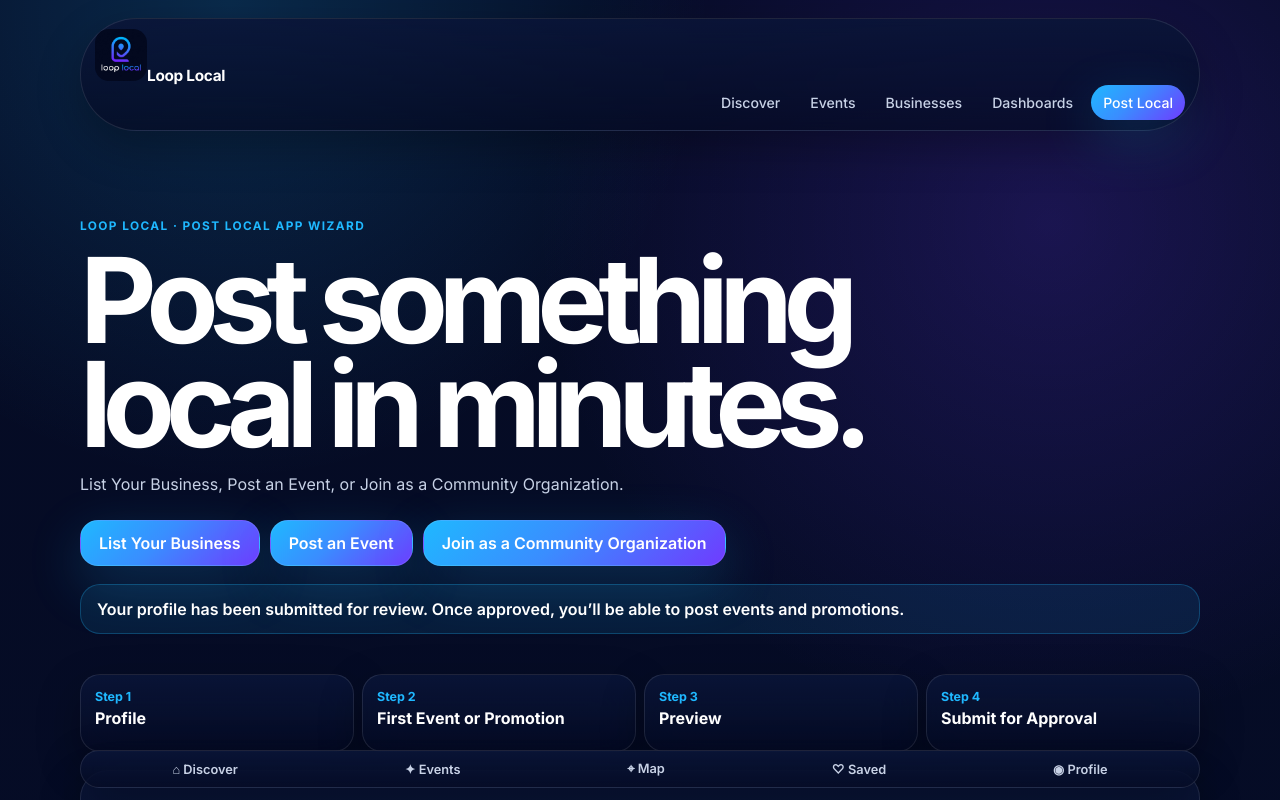
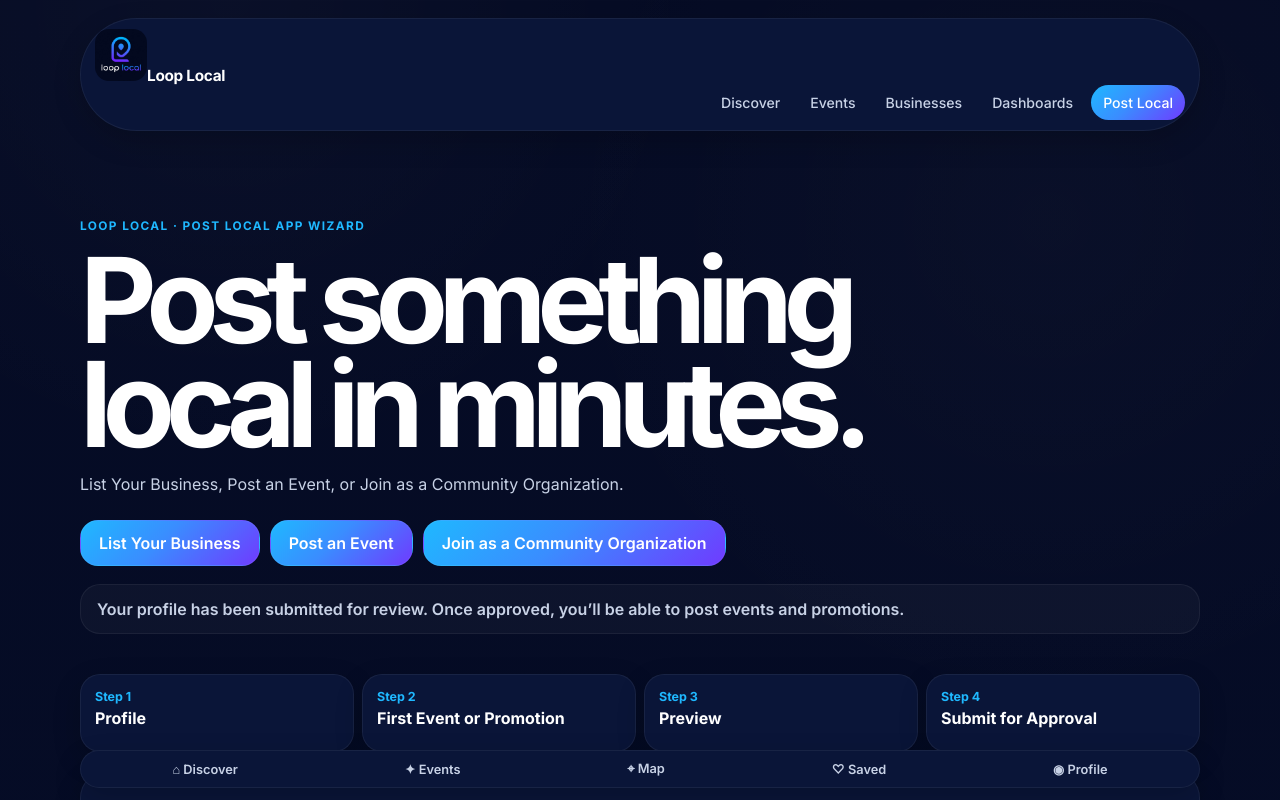
Before and after one commit to ryanwortham/loop-local, a Next.js app: page /post-local in a window 1280 px wide. Shown: the top 800 px of the page. Built offline with nearby package versions, Linux system fonts and the light colour scheme.

Commit message:
Refine Loop Local design system toward quiet premium UI

```diff
--- a/app/globals.css
+++ b/app/globals.css
@@ -10,15 +10,15 @@
   --ll-text-primary: #FFFFFF;
   --ll-text-secondary: #C8D2E6;
   --ll-text-muted: #7B89A8;
-  --ll-border: rgba(255, 255, 255, 0.10);
-  --ll-border-strong: rgba(255, 255, 255, 0.16);
-  --ll-surface: rgba(10, 21, 56, 0.72);
-  --ll-surface-strong: rgba(10, 21, 56, 0.92);
-  --ll-surface-soft: rgba(255, 255, 255, 0.045);
+  --ll-border: rgba(255, 255, 255, 0.06);
+  --ll-border-strong: rgba(255, 255, 255, 0.10);
+  --ll-surface: #0A1538;
+  --ll-surface-strong: #0B163A;
+  --ll-surface-soft: rgba(255, 255, 255, 0.035);
   --ll-brand-gradient: linear-gradient(135deg, #1FB8FF 0%, #3A8DFF 45%, #6F3BFF 100%);
   --ll-bg-gradient: linear-gradient(180deg, #050B24 0%, #07102D 100%);
-  --ll-glow: 0 18px 54px rgba(31, 184, 255, 0.22);
-  --ll-glow-purple: 0 18px 54px rgba(111, 59, 255, 0.18);
+  --ll-glow: 0 10px 24px rgba(31, 184, 255, 0.10);
+  --ll-glow-purple: 0 10px 24px rgba(111, 59, 255, 0.08);
   --ll-ease: cubic-bezier(.2,.8,.2,1);
 }
 
@@ -29,8 +29,8 @@ body {
   min-height: 100vh;
   color: var(--ll-text-primary);
   background:
-    radial-gradient(circle at 20% -10%, rgba(31, 184, 255, 0.18), transparent 30rem),
-    radial-gradient(circle at 84% 2%, rgba(111, 59, 255, 0.20), transparent 34rem),
+    radial-gradient(circle at 18% -12%, rgba(255, 255, 255, 0.024), transparent 28rem),
+    radial-gradient(circle at 88% 0%, rgba(255, 255, 255, 0.018), transparent 32rem),
     var(--ll-bg-gradient);
   font-family: Inter, ui-sans-serif, system-ui, -apple-system, BlinkMacSystemFont, "Segoe UI", sans-serif;
   font-feature-settings: "cv01", "ss03";
@@ -58,6 +58,12 @@ button { -webkit-tap-highlight-color: transparent; }
   color: var(--ll-text-primary);
 }
 
+.quiet-content-first,
+.quiet-navigation,
+.content-hero-card {
+  color: var(--ll-text-primary);
+}
+
 .dark-navy-surface,
 .premium-light,
 .top-nav,
@@ -77,8 +83,8 @@ button { -webkit-tap-highlight-color: transparent; }
 .post-local-shell .ll-progress li,
 .post-local-shell .ll-mobile-tabs {
   border: 1px solid var(--ll-border);
-  background: linear-gradient(180deg, rgba(10, 21, 56, 0.88), rgba(5, 11, 36, 0.74));
-  box-shadow: 0 16px 44px rgba(0, 0, 0, 0.28);
+  background: var(--ll-surface);
+  box-shadow: 0 10px 28px rgba(0, 0, 0, 0.18);
   backdrop-filter: blur(22px);
 }
 
@@ -86,19 +92,22 @@ button { -webkit-tap-highlight-color: transparent; }
 .primary-action,
 .location-bar button,
 .range-tabs button.active,
-.range-tabs button:hover,
 .view-switcher button.active,
-.view-switcher button:hover,
-.event-actions a,
 .ll-choice-row button,
 .ll-submit-actions button,
 .ll-nav nav a:last-child,
-.ll-nav nav a:hover,
-.ll-submit-actions a:first-child {
+.mobile-tabs a:first-child {
   color: var(--ll-text-primary);
   border-color: transparent;
   background: var(--ll-brand-gradient);
-  box-shadow: var(--ll-glow);
+}
+
+.range-tabs button:hover,
+.view-switcher button:hover,
+.nav-links a:hover,
+.ll-nav nav a:hover {
+  color: var(--ll-text-primary);
+  background: rgba(255,255,255,.055);
 }
 
 .native-app-motion,
@@ -192,14 +201,14 @@ button { -webkit-tap-highlight-color: transparent; }
   font-size: .88rem;
   font-weight: 500;
 }
-.nav-links a:hover { color: var(--ll-text-primary); background: rgba(255,255,255,.07); }
+.nav-links a:hover { color: var(--ll-text-primary); background: rgba(255,255,255,.055); }
 
 .hero {
   display: grid;
   grid-template-columns: minmax(0, 1fr) minmax(340px, .82fr);
   gap: 16px;
-  margin: 46px 0 18px;
-  padding: 12px;
+  margin: 56px 0 26px;
+  padding: 16px;
   border-radius: 28px;
 }
 .hero-copy,
@@ -209,7 +218,7 @@ button { -webkit-tap-highlight-color: transparent; }
   background: transparent;
   box-shadow: none;
 }
-.hero-copy { padding: clamp(26px, 5vw, 56px); }
+.hero-copy { padding: clamp(34px, 6vw, 72px); }
 .hero-panel { display: grid; align-items: stretch; }
 
 .eyebrow,
@@ -224,7 +233,7 @@ button { -webkit-tap-highlight-color: transparent; }
 h1, h2, h3, p { margin-top: 0; }
 h1 {
   max-width: 12ch;
-  margin-bottom: 20px;
+  margin-bottom: 24px;
   color: var(--ll-text-primary);
   font-size: clamp(3rem, 8vw, 5.9rem);
   font-weight: 700;
@@ -271,7 +280,7 @@ p { color: var(--ll-text-secondary); line-height: 1.6; font-weight: 400; }
   border: 1px solid var(--ll-border);
   border-radius: 22px;
   padding: 10px;
-  background: rgba(255,255,255,.045);
+  background: rgba(255,255,255,.032);
 }
 .location-bar label,
 .filter-input,
@@ -309,17 +318,17 @@ p { color: var(--ll-text-secondary); line-height: 1.6; font-weight: 400; }
 .filter-bar {
   display: grid;
   grid-template-columns: minmax(240px, 1.25fr) repeat(3, minmax(150px, .7fr));
-  gap: 10px;
-  margin: 0 0 12px;
+  gap: 12px;
+  margin: 0 0 18px;
   border-radius: 24px;
-  padding: 12px;
+  padding: 14px;
 }
 .filter-input,
 .filter-select {
   border: 1px solid var(--ll-border);
   border-radius: 18px;
   padding: 11px 13px;
-  background: rgba(255,255,255,.045);
+  background: rgba(255,255,255,.032);
 }
 
 .range-tabs,
@@ -347,10 +356,10 @@ p { color: var(--ll-text-secondary); line-height: 1.6; font-weight: 400; }
 
 .live-feed-section {
   display: grid;
-  gap: 18px;
-  margin-top: 24px;
+  gap: 24px;
+  margin-top: 32px;
   border-radius: 28px;
-  padding: clamp(18px, 3vw, 30px);
+  padding: clamp(22px, 4vw, 40px);
 }
 .section-heading-row {
   display: flex;
@@ -367,7 +376,7 @@ p { color: var(--ll-text-secondary); line-height: 1.6; font-weight: 400; }
   border-radius: 999px;
   padding: 9px 12px;
   color: var(--ll-text-secondary);
-  background: rgba(255,255,255,.045);
+  background: rgba(255,255,255,.032);
   font-weight: 600;
 }
 .results-summary button,
@@ -377,13 +386,13 @@ p { color: var(--ll-text-secondary); line-height: 1.6; font-weight: 400; }
   display: grid;
   grid-auto-flow: column;
   grid-auto-columns: minmax(300px, 390px);
-  gap: 16px;
+  gap: 22px;
   overflow-x: auto;
   padding-bottom: 8px;
   scroll-snap-type: x proximity;
 }
 .event-card {
-  min-height: 430px;
+  min-height: 456px;
   overflow: hidden;
   gap: 0;
   scroll-snap-align: start;
@@ -392,7 +401,7 @@ p { color: var(--ll-text-secondary); line-height: 1.6; font-weight: 400; }
 }
 .event-image {
   position: relative;
-  min-height: 188px;
+  min-height: 218px;
   display: flex;
   align-items: flex-start;
   justify-content: space-between;
@@ -427,16 +436,17 @@ p { color: var(--ll-text-secondary); line-height: 1.6; font-weight: 400; }
 .event-main-copy p { margin: 0; }
 .event-meta-grid { display: grid; gap: 6px; margin-top: 12px; color: var(--ll-text-muted); font-size: .86rem; font-weight: 500; }
 .event-chip,
-.event-price-pill {
+.event-price-pill,
+.neutral-event-chip {
   width: fit-content;
-  border: 1px solid rgba(255,255,255,.26);
+  border: 1px solid var(--ll-border);
   border-radius: 999px;
   padding: 7px 10px;
-  color: var(--ll-text-primary);
-  background: rgba(5,11,36,.56);
+  color: var(--ll-text-secondary);
+  background: rgba(5,11,36,.64);
   backdrop-filter: blur(14px);
   font-size: .72rem;
-  font-weight: 700;
+  font-weight: 600;
   letter-spacing: .04em;
   text-transform: uppercase;
 }
@@ -444,10 +454,12 @@ p { color: var(--ll-text-secondary); line-height: 1.6; font-weight: 400; }
 .chip-food-drink,
 .chip-family,
 .chip-kids,
-.chip-festivals { background: rgba(31,184,255,.18); color: var(--ll-text-primary); }
+.chip-festivals { background: rgba(5,11,36,.64); color: var(--ll-text-secondary); }
 .event-actions { gap: 10px; padding: 0 18px 18px; }
 .event-actions a,
 .event-actions button { flex: 1; text-align: center; }
+.event-actions a { color: var(--ll-text-primary); background: rgba(255,255,255,.055); box-shadow: none; }
+.event-actions a:hover { border-color: var(--ll-border-strong); background: rgba(255,255,255,.075); }
 
 .list-view { display: grid; gap: 10px; }
 .list-row { display: grid; grid-template-columns: 58px minmax(0, 1fr) auto; gap: 14px; align-items: center; border-radius: 22px; padding: 14px; }
@@ -457,7 +469,7 @@ p { color: var(--ll-text-secondary); line-height: 1.6; font-weight: 400; }
 .list-row h3,
 .list-row p { margin: 0; }
 .list-row small { color: var(--ll-text-muted); }
-.list-row a { border-radius: 999px; padding: 10px 13px; color: var(--ll-text-primary); background: var(--ll-brand-gradient); font-weight: 600; }
+.list-row a { border: 1px solid var(--ll-border); border-radius: 999px; padding: 10px 13px; color: var(--ll-text-primary); background: rgba(255,255,255,.055); font-weight: 600; }
 
 .map-view { display: grid; grid-template-columns: minmax(0, 1.2fr) minmax(260px, .8fr); gap: 14px; border-radius: 26px; padding: 14px; }
 .map-art {
@@ -468,11 +480,10 @@ p { color: var(--ll-text-secondary); line-height: 1.6; font-weight: 400; }
   background:
     linear-gradient(90deg, rgba(255,255,255,.055) 1px, transparent 1px),
     linear-gradient(rgba(255,255,255,.055) 1px, transparent 1px),
-    radial-gradient(circle at 40% 40%, rgba(31,184,255,.22), transparent 20rem),
     var(--ll-bg-secondary);
   background-size: 42px 42px, 42px 42px, auto, auto;
 }
-.map-art span { position: absolute; display: grid; place-items: center; width: 34px; height: 34px; border: 3px solid var(--ll-text-primary); border-radius: 50%; color: var(--ll-text-primary); background: var(--ll-brand-gradient); font-weight: 700; }
+.map-art span { position: absolute; display: grid; place-items: center; width: 34px; height: 34px; border: 2px solid rgba(255,255,255,.72); border-radius: 50%; color: var(--ll-text-primary); background: var(--ll-bg-primary); font-weight: 700; }
 .map-list { display: grid; gap: 10px; align-content: start; }
 .map-list article { display: grid; gap: 4px; border: 1px solid var(--ll-border); border-radius: 18px; padding: 12px; background: rgba(255,255,255,.045); }
 .map-list span { color: var(--ll-text-muted); font-size: .86rem; }
@@ -492,8 +503,8 @@ p { color: var(--ll-text-secondary); line-height: 1.6; font-weight: 400; }
   min-height: 100vh;
   color: var(--ll-text-primary);
   background:
-    radial-gradient(circle at 18% 0%, rgba(31,184,255,.18), transparent 30rem),
-    radial-gradient(circle at 82% 5%, rgba(111,59,255,.20), transparent 32rem),
+    radial-gradient(circle at 18% 0%, rgba(255,255,255,.024), transparent 30rem),
+    radial-gradient(circle at 82% 5%, rgba(255,255,255,.018), transparent 32rem),
     var(--ll-bg-gradient);
   padding: 18px min(5vw, 48px) 96px;
 }
@@ -509,7 +520,7 @@ p { color: var(--ll-text-secondary); line-height: 1.6; font-weight: 400; }
 .ll-hero { padding: clamp(36px, 7vw, 86px) 0 24px; }
 .ll-hero h1 { max-width: 11ch; margin: 0 0 16px; font-size: clamp(3.2rem, 10vw, 7.4rem); font-weight: 700; line-height: .88; letter-spacing: -.08em; }
 .ll-choice-row { gap: 10px; flex-wrap: wrap; margin-top: 22px; }
-.ll-success-note { margin-top: 18px; padding: 14px 16px; border: 1px solid rgba(31,184,255,.26); border-radius: 20px; color: var(--ll-text-primary); background: rgba(31,184,255,.10); font-weight: 600; }
+.ll-success-note { margin-top: 18px; padding: 14px 16px; border: 1px solid var(--ll-border); border-radius: 20px; color: var(--ll-text-secondary); background: rgba(255,255,255,.035); font-weight: 600; }
 .ll-progress { gap: 8px; justify-content: space-between; margin-bottom: 18px; padding: 0; list-style: none; }
 .ll-progress li { flex: 1; min-height: 78px; padding: 14px; border-radius: 20px; }
 .ll-progress strong,
@@ -526,11 +537,11 @@ p { color: var(--ll-text-secondary); line-height: 1.6; font-weight: 400; }
 .ll-field textarea { min-height: 52px; border: 1px solid var(--ll-border); border-radius: 18px; padding: 12px 14px; background: rgba(255,255,255,.045); }
 .ll-field input:focus,
 .ll-field select:focus,
-.ll-field textarea:focus { border-color: rgba(31,184,255,.55); box-shadow: 0 0 0 4px rgba(31,184,255,.14); }
-.ll-drop-zone { display: grid; place-items: center; min-height: 184px; padding: 22px; border: 1px dashed rgba(31,184,255,.42); border-radius: 24px; background: rgba(31,184,255,.075); text-align: center; cursor: pointer; }
-.ll-drop-zone.is-dragging { border-color: var(--ll-accent-primary); background: rgba(31,184,255,.13); }
+.ll-field textarea:focus { border-color: rgba(255,255,255,.18); box-shadow: 0 0 0 3px rgba(255,255,255,.055); }
+.ll-drop-zone { display: grid; place-items: center; min-height: 184px; padding: 22px; border: 1px dashed var(--ll-border-strong); border-radius: 24px; background: rgba(255,255,255,.032); text-align: center; cursor: pointer; }
+.ll-drop-zone.is-dragging { border-color: var(--ll-accent-primary); background: rgba(255,255,255,.055); }
 .ll-drop-zone input { position: absolute; width: 1px; height: 1px; opacity: 0; pointer-events: none; }
-.ll-drop-zone strong { color: var(--ll-accent-primary); }
+.ll-drop-zone strong { color: var(--ll-text-primary); }
 .ll-drop-zone span,
 .ll-drop-zone small,
 .ll-drop-zone em { color: var(--ll-text-secondary); font-style: normal; }
```
Also changed, not shown: 2 other files (tests, documents, lock files or other folders).
